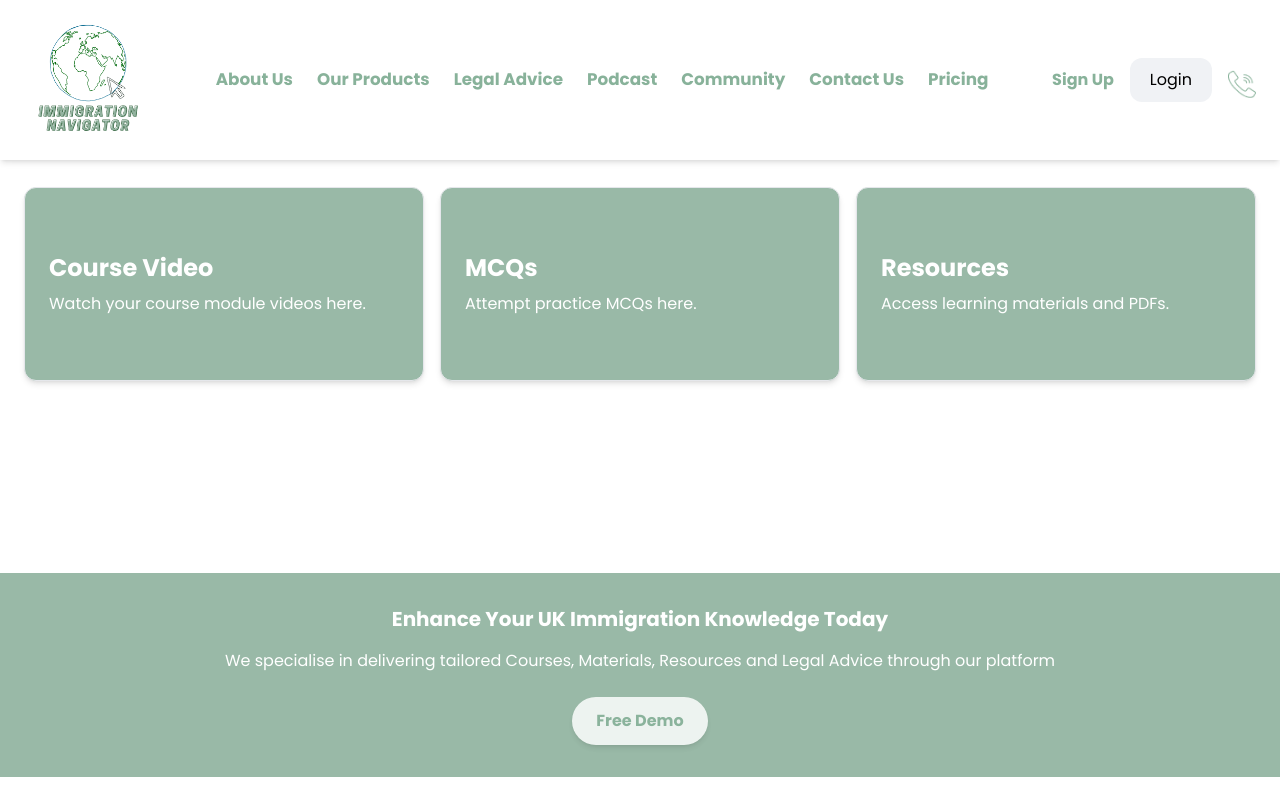
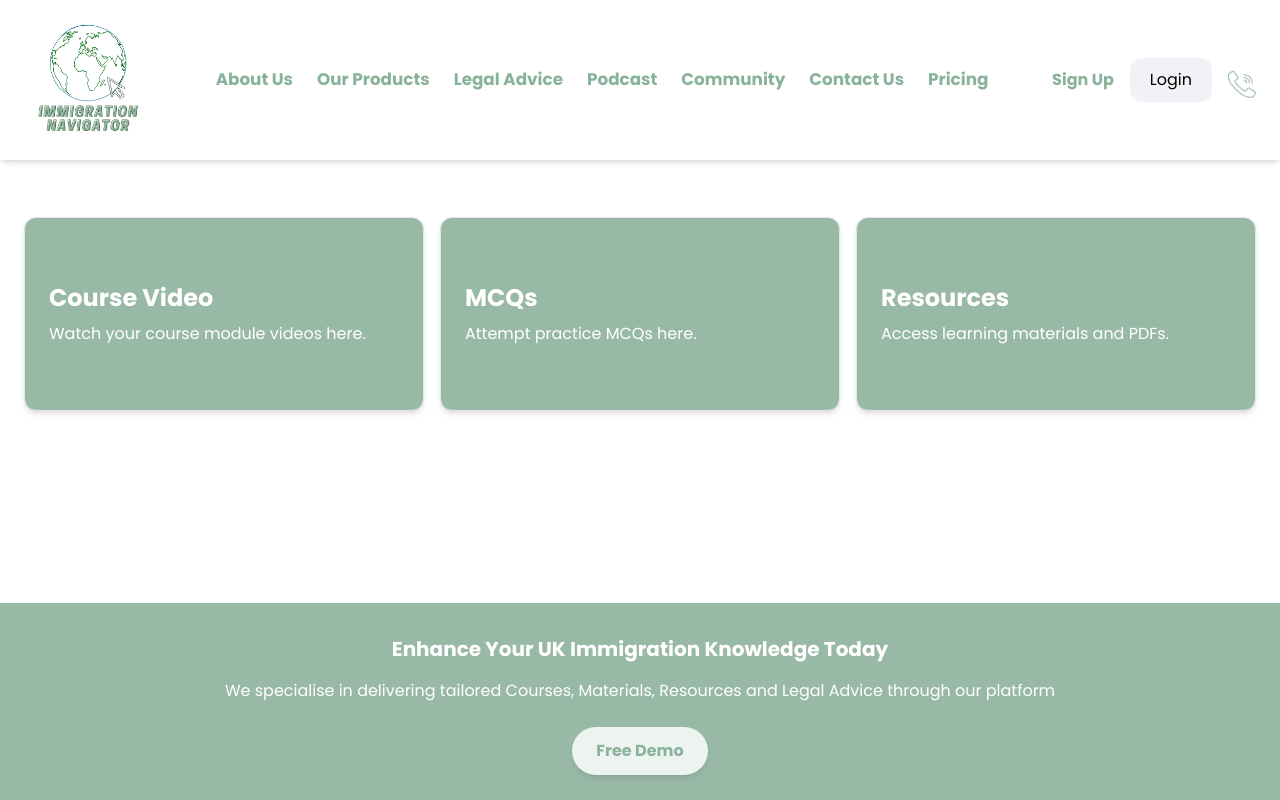
Before and after one commit to muhammadzabbarhnhtechsolutions/immigration-v3, a Next.js app: page /course-module/1 in a window 1280 px wide. Shown: the top 800 px of the page. Built offline with nearby package versions, Linux system fonts and the light colour scheme; a web font is replaced by a local one.

Commit message:
done alls

```diff
--- a/src/app/(main)/course-module/[id]/page.jsx
+++ b/src/app/(main)/course-module/[id]/page.jsx
@@ -18,7 +18,7 @@
           Course Modules
         </h4> */}
       {/* 3 Cards */}
-      <div className="grid grid-cols-1 md:grid-cols-3  gap-4 mt-[3px]">
+      <div className="grid grid-cols-1 md:grid-cols-3  gap-4 mt-[33px]">
         <Link href={`/course-topics/course-videos/${params}`}>
 
          <div
```
